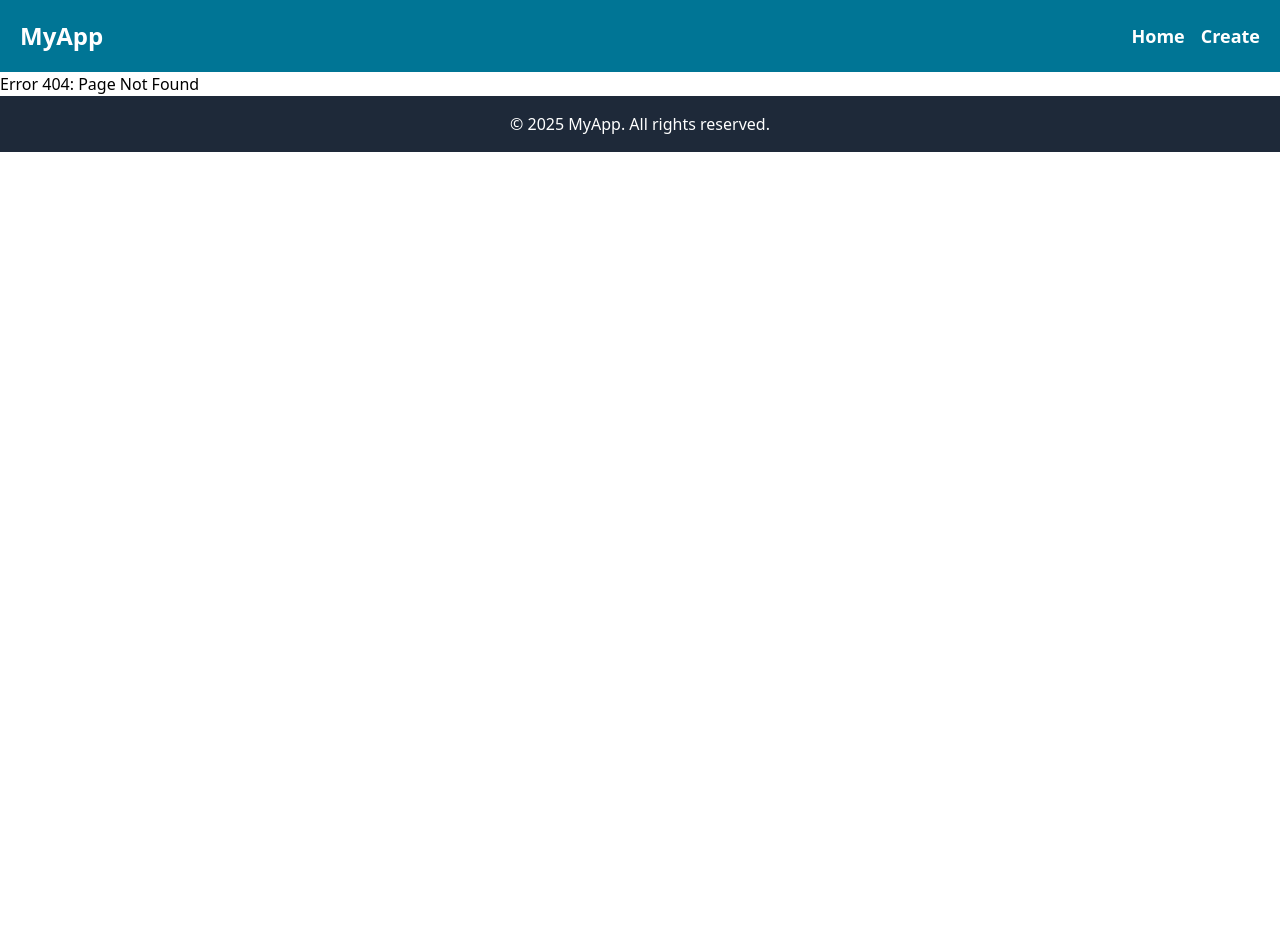
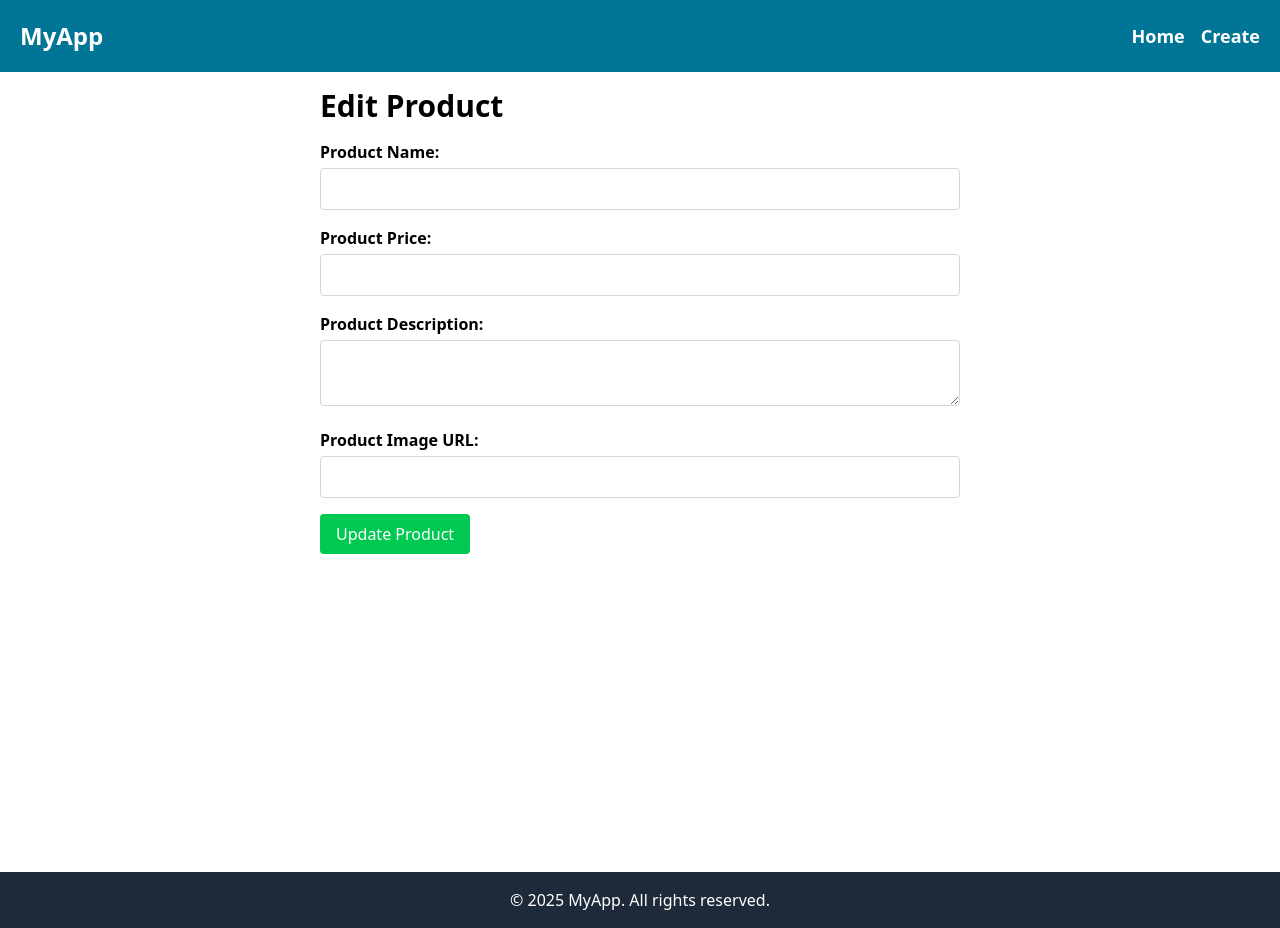
Before and after one commit to kalai02484/ReactDay8, a React (Vite) app: page /edit/1 in a window 1280 px wide. Before the commit this address had no page. Before the commit the page ends 800 px from the top, so only its background shows below. Built offline with nearby package versions, Linux system fonts and the light colour scheme; no server answers.

Commit message:
Edit Update Completed

```diff
--- a/src/App.jsx
+++ b/src/App.jsx
@@ -1,19 +1,22 @@
-import React from "react";
+import React, { useState } from "react";
 import PageNotFound from "./pages/PageNotFound";
 import Create from "./pages/Create";
 import Home from "./pages/Home";
 import Navbar from "./components/Navbar";
 import Footer from "./components/Footer";
 import { BrowserRouter, Routes, Route } from "react-router-dom";
+import Edit from "./pages/Edit";
 
 const App = () => {
+  const [id, setId] = useState(0);
   return (
     <>
       <BrowserRouter>
         <Navbar />
         <Routes>
-          <Route path="/" element={<Home />} />
+          <Route path="/" element={<Home setId={setId}/>} />
           <Route path="/create" element={<Create />} />
+          <Route path="/edit/:id" element={<Edit id={id}/>} />
           <Route path="*" element={<PageNotFound />} />
         </Routes>
         <Footer />
--- /dev/null
+++ b/src/pages/Edit.jsx
@@ -0,0 +1,123 @@
+import axios from "axios";
+import React, { useEffect, useState } from "react";
+import { useNavigate } from "react-router-dom";
+
+const Edit = ({id}) => {
+  const [formData, setFormData] = useState({
+    productName: "",
+    productPrice: "",
+    productDescription: "",
+    productImage: "",
+  });
+
+  const navigate = useNavigate();
+
+  const handleChange = (e) => {
+    const { name, value } = e.target;
+    setFormData({
+      ...formData,
+      [name]: value,
+    });
+  };
+
+  const fetchData = async () => {
+    try {
+      const response = await axios.get(
+        `https://693f9c7312c964ee6b706fdf.mockapi.io/products/${id}`
+      );
+      setFormData(response.data);
+    } catch (error) {
+      console.error("Error fetching product data:", error);
+    }
+  };
+
+  const handleSubmit = async (e) => {
+    e.preventDefault();
+    try {
+      await axios.put(
+        `https://693f9c7312c964ee6b706fdf.mockapi.io/products/${id}`,
+        formData
+      );
+      alert("Product updated successfully!");
+      navigate("/");
+    } catch (error) {
+      console.error("Error updating product:", error);
+      alert("Failed to update product. Please try again.");
+    }
+  };
+
+  useEffect(() => {
+    fetchData();
+  }, []);
+
+  return (
+    <div className="container mx-auto p-4 min-h-screen max-w-2xl">
+      <h1 className="text-3xl font-bold mb-4">Edit Product</h1>
+      <form className="space-y-4">
+        <div>
+          <label className="block mb-1 font-semibold" htmlFor="productName">
+            Product Name:
+          </label>
+          <input
+            className="w-full p-2 border border-gray-300 rounded"
+            type="text"
+            id="productName"
+            name="productName"
+            onChange={handleChange}
+            value={formData.productName}
+          />
+        </div>
+        <div>
+          <label className="block mb-1 font-semibold" htmlFor="productPrice">
+            Product Price:
+          </label>
+          <input
+            className="w-full p-2 border border-gray-300 rounded"
+            type="text"
+            id="productPrice"
+            name="productPrice"
+            onChange={handleChange}
+            value={formData.productPrice}
+          />
+        </div>
+        <div>
+          <label
+            className="block mb-1 font-semibold"
+            htmlFor="productDescription"
+          >
+            Product Description:
+          </label>
+          <textarea
+            className="w-full p-2 border border-gray-300 rounded"
+            id="productDescription"
+            name="productDescription"
+            onChange={handleChange}
+            value={formData.productDescription}
+          ></textarea>
+        </div>
+        <div>
+          <label className="block mb-1 font-semibold" htmlFor="productImage">
+            Product Image URL:
+          </label>
+          <input
+            className="w-full p-2 border border-gray-300 rounded"
+            type="text"
+            id="productImage"
+            name="productImage"
+            onChange={handleChange}
+            value={formData.productImage}
+          />
+        </div>
+        <button
+          className="bg-green-500 text-white px-4 py-2 rounded hover:bg-green-600"
+          type="submit"
+          onClick={handleSubmit}
+        >
+            Update Product
+        </button>
+      </form>
+    </div>
+  );
+};
+
+export default Edit;
--- a/src/pages/Home.jsx
+++ b/src/pages/Home.jsx
@@ -1,10 +1,14 @@
 import React from 'react'
 import { useState, useEffect } from 'react';
 import axios from 'axios';
+import { useNavigate, useParams } from 'react-router-dom';
 
-const Home = () => {
+const Home = ({setId}) => {
 
     const [data, setData] = useState([]);
+    const navigate = useNavigate();
+
+
 
     const fetchData = async () => {
         try {
@@ -15,6 +19,11 @@ const Home = () => {
         }
     };
 
+    const handleEdit = (productId) => {
+        setId(productId);
+        navigate(`/edit/${productId}`);
+    }
+
     useEffect(() => {
         fetchData();
     }, []);
@@ -24,12 +33,12 @@ const Home = () => {
         <h1 className='text-3xl font-bold mb-5'>Product List</h1>
         <div className='grid grid-cols-1 sm:grid-cols-2 md:grid-cols-3 lg:grid-cols-4 gap-6'>
             {data.map((product) => (
-                <div key={product.id} className='border border-gray-300 rounded-lg p-4 shadow hover:shadow-lg transition-shadow duration-300'>
+                <div key={product.productId} className='border border-gray-300 rounded-lg p-4 shadow hover:shadow-lg transition-shadow duration-300'>
                     <img src={product.productImage} alt={product.productName} className='w-full h-48 object-cover mb-4 rounded' />
                     <h2 className='text-xl font-semibold mb-2'>{product.productName}</h2>
                     <p className='text-gray-700 mb-2'>${product.productPrice}</p>
                     <p className='text-gray-600'>{product.productDescription}</p>
-                    <button className='mt-4 bg-blue-500 text-white px-4 py-2 rounded hover:bg-blue-600'>Edit</button>
+                    <button className='mt-4 bg-blue-500 text-white px-4 py-2 rounded hover:bg-blue-600' onClick={()=>handleEdit(product.productId)}>Edit</button>
                     <button className='mt-4 ml-2 bg-red-500 text-white px-4 py-2 rounded hover:bg-red-600'>Delete</button>
                 </div>
             ))}
```
